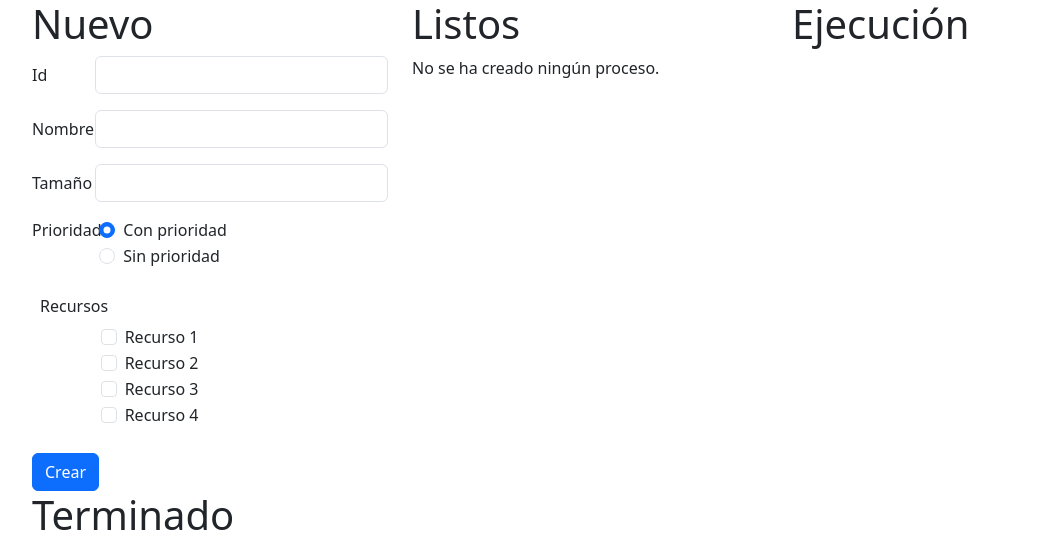
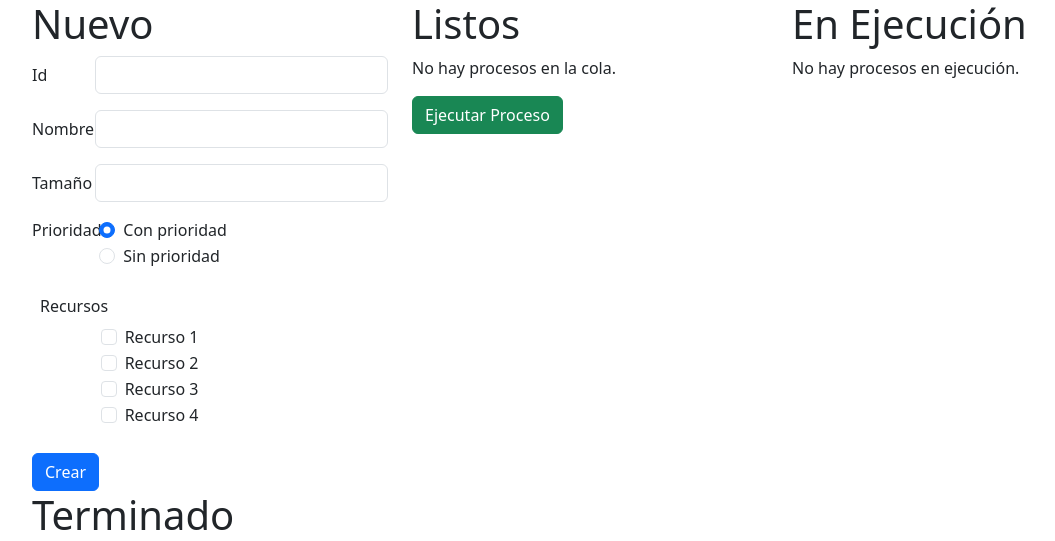
Before and after one commit to Fabian-Caro/Simulacion-S.O., a Flask app: page / in a window 1280 px wide. Shown: the top 541 px of the page, without its empty margins (50-1105 px from the left). Run offline with Flask 3, Linux system fonts and the light colour scheme.

Commit message:
listo y ejecución

```diff
--- a/app.py
+++ b/app.py
@@ -1,28 +1,62 @@
-from flask import Flask, request, render_template
+from flask import Flask, request, render_template, redirect, url_for
 from modelo.Procesos import Procesos
 
 app = Flask(__name__)
 
+cola_listos = []
+cola_ejecución = []
+proceso_ejecucion = None
+
 @app.route('/', methods=['GET'])
-
 def index():
-    return render_template('index.html', proceso=None)
+    return render_template('index.html', procesos_listos=cola_listos, proceso_ejecucion=proceso_ejecucion)
 
 @app.route('/crear_proceso', methods=['POST'])
+def crear_proceso():
+    global proceso_ejecucion
 
-def crear_proceso():
-    id = request.form.get('id')
+    id_proceso = request.form.get('id')
     nombre = request.form.get('nombre')
     tamano = request.form.get('tamano')
     prioridad = request.form.get('prioridad')
     recursos = [rec for rec in request.form.getlist('recursos')]
 
     # Imprimir los datos en la consola para verificar
-    print(f"ID: {id}, Nombre: {nombre}, Tamaño: {tamano}, Prioridad: {prioridad}, Recursos: {recursos}")
+    print(f"ID: {id_proceso}, Nombre: {nombre}, Tamaño: {tamano}, Prioridad: {prioridad}, Recursos: {recursos}")
 
-    nuevo_proceso = Procesos(id=id, nombre=nombre, tamano=tamano, prioridad=prioridad, recursos=recursos)
+    nuevo_proceso = Procesos(id_proceso, nombre, tamano, prioridad, recursos)
 
-    return render_template('index.html', proceso=nuevo_proceso)
+    cola_listos.append(nuevo_proceso)
 
+    if not proceso_ejecucion and cola_listos:
+        proceso_ejecucion = cola_listos.pop(0)
+
+    return redirect(url_for('index'))
+
+    # return render_template('index.html', procesos_listos=cola_listos, proceso_ejecucion=None)
+
+@app.route('/ejecutar', methods=['POST'])
+def Ejecutar():
+    global proceso_ejecucion
+
+    if proceso_ejecucion:
+        cola_listos.append(proceso_ejecucion)
+        proceso_ejecucion = None
+
+    if cola_listos:
+        proceso_ejecucion = cola_listos.pop(0)
+
+    return redirect(url_for('index'))
+
+##@app.route('/ejecutar_proceso', methods=['POST'])
+#def ejecutar_proceso():
+#    if cola_listos:
+#        proceso_a_ejecutar = cola_listos.pop(0)
+
+#        if len(cola_ejecución) == 0:
+#            cola_ejecución.append(proceso_a_ejecutar)
+#
+#    return render_template('index.html', procesos_listos=cola_listos, proceso_ejecucion = cola_ejecución[0] if cola_ejecución else None)
+##
 if __name__ == '__main__':
     app.run(debug=True)
--- a/templates/index.html
+++ b/templates/index.html
@@ -37,11 +37,13 @@
                         <legend class="col-form-label col-sm-2 pt-0">Prioridad</legend>
                         <div class="col-sm-10">
                             <div class="form-check">
-                                <input class="form-check-input" type="radio" name="prioridad" id="conPrioridad" value="Sí" checked>
+                                <input class="form-check-input" type="radio" name="prioridad" id="conPrioridad"
+                                    value="Sí" checked>
                                 <label class="form-check-label" for="conPrioridad">Con prioridad</label>
                             </div>
                             <div class="form-check">
-                                <input class="form-check-input" type="radio" name="prioridad" id="sinPrioridad" value="No">
+                                <input class="form-check-input" type="radio" name="prioridad" id="sinPrioridad"
+                                    value="No">
                                 <label class="form-check-label" for="sinPrioridad">Sin prioridad</label>
                             </div>
                         </div>
@@ -50,19 +52,23 @@
                         <legend class="col-form-label col-sm-2 pt-0">Recursos</legend>
                         <div class="col-sm-10 offset-sm-2">
                             <div class="form-check">
-                                <input class="form-check-input" type="checkbox" id="recurso1" name="recursos" value="Recurso1">
+                                <input class="form-check-input" type="checkbox" id="recurso1" name="recursos"
+                                    value="Recurso1">
                                 <label class="form-check-label" for="recurso1">Recurso 1</label>
                             </div>
                             <div class="form-check">
-                                <input class="form-check-input" type="checkbox" id="recurso2" name="recursos" value="Recurso2">
+                                <input class="form-check-input" type="checkbox" id="recurso2" name="recursos"
+                                    value="Recurso2">
                                 <label class="form-check-label" for="recurso2">Recurso 2</label>
                             </div>
                             <div class="form-check">
-                                <input class="form-check-input" type="checkbox" id="recurso3" name="recursos" value="Recurso3">
+                                <input class="form-check-input" type="checkbox" id="recurso3" name="recursos"
+                                    value="Recurso3">
                                 <label class="form-check-label" for="recurso3">Recurso 3</label>
                             </div>
                             <div class="form-check">
-                                <input class="form-check-input" type="checkbox" id="recurso4" name="recursos" value="Recurso4">
+                                <input class="form-check-input" type="checkbox" id="recurso4" name="recursos"
+                                    value="Recurso4">
                                 <label class="form-check-label" for="recurso4">Recurso 4</label>
                             </div>
                         </div>
@@ -72,18 +78,36 @@
             </div>
             <div class="col-4">
                 <h1>Listos</h1>
-                {% if proceso %}
-                    <p>ID: {{ proceso.id }}</p>
-                    <p>Nombre: {{ proceso.nombre }}</p>
-                    <p>Tamaño: {{ proceso.tamano }}</p>
-                    <p>Prioridad: {{ proceso.prioridad }}</p>
-                    <p>Recursos: {{ proceso.recursos|join(', ') }}</p>
+                {% if procesos_listos %}
+                <ul>
+                    {% for proceso in procesos_listos %}
+                    <li>
+                        <strong>ID:</strong>{{ proceso.get_id_proceso() }} <br>
+                        <strong>Nombre:</strong>{{ proceso.get_nombre() }} <br>
+                        <strong>Tamaño:</strong>{{ proceso.get_tamano() }} <br>
+                        <strong>Prioridad:</strong>{{ proceso.is_prioridad() }} <br>
+                        <strong>Recursos:</strong>{{ proceso.get_recursos() }} <br>
+                    </li>
+                    {% endfor %}
+                </ul>
                 {% else %}
-                    <p>No se ha creado ningún proceso.</p>
+                <p>No hay procesos en la cola.</p>
                 {% endif %}
+                <form action="/ejecutar_proceso" method="post">
+                    <button type="submit" class="btn btn-success">Ejecutar Proceso</button>
+                </form>
             </div>
             <div class="col-4">
-                <h1>Ejecución</h1>
+                <h1>En Ejecución</h1>
+                {% if proceso_ejecucion %}
+                <p>ID: {{ proceso_ejecucion.get_id_proceso() }}</p>
+                <p>Nombre: {{ proceso_ejecucion.get_nombre() }}</p>
+                <p>Tamaño: {{ proceso_ejecucion.get_tamano() }}</p>
+                <p>Prioridad: {{ proceso_ejecucion.is_prioridad() }}</p>
+                <p>Recursos: {{ proceso_ejecucion.get_recursos() }}</p>
+                {% else %}
+                <p>No hay procesos en ejecución.</p>
+                {% endif %}
             </div>
         </div>
         <div class="row">
```
Also changed, not shown: modelo/Procesos.py (+8 -8 lines).
